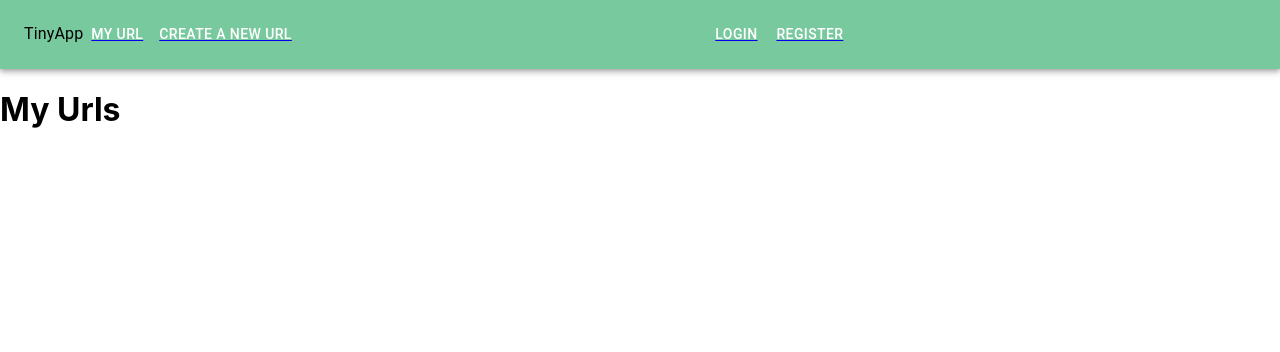
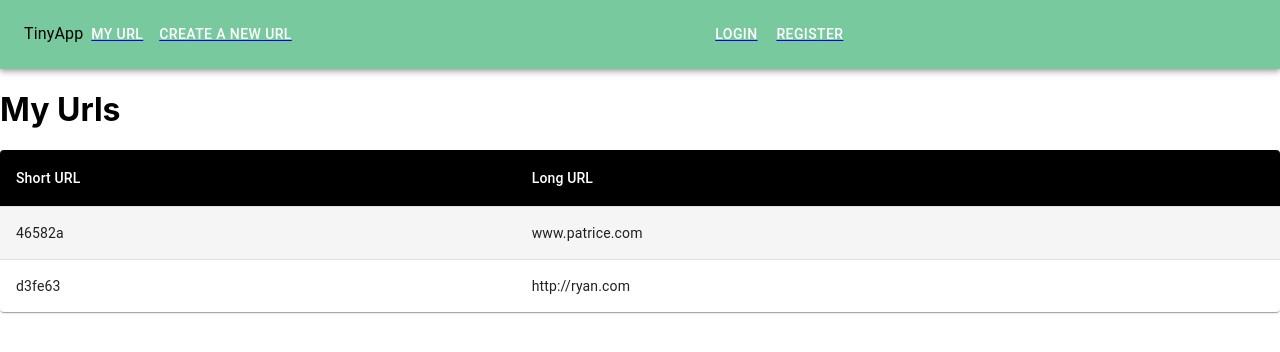
Before and after one commit to patriceandrea/tinyapp-2.0, a React (Create React App) app in the folder client/: page /myurls in a window 1280 px wide. Shown: the top 352 px of the page. Built offline with nearby package versions, Linux system fonts and the light colour scheme.

Commit message:
add table to the my urls page

```diff
--- /dev/null
+++ b/client/src/Components/TableData.tsx
@@ -0,0 +1,78 @@
+import * as React from 'react';
+import { styled } from '@mui/material/styles';
+import Table from '@mui/material/Table';
+import TableBody from '@mui/material/TableBody';
+import TableCell, { tableCellClasses } from '@mui/material/TableCell';
+import TableContainer from '@mui/material/TableContainer';
+import TableHead from '@mui/material/TableHead';
+import TableRow from '@mui/material/TableRow';
+import Paper from '@mui/material/Paper';
+
+
+export interface ITableDataProps { }
+
+
+
+const StyledTableCell = styled(TableCell)(({ theme }) => ({
+  [`&.${tableCellClasses.head}`]: {
+    backgroundColor: theme.palette.common.black,
+    color: theme.palette.common.white,
+  },
+  [`&.${tableCellClasses.body}`]: {
+    fontSize: 14,
+  },
+}));
+
+const StyledTableRow = styled(TableRow)(({ theme }) => ({
+  '&:nth-of-type(odd)': {
+    backgroundColor: theme.palette.action.hover,
+  },
+  // hide last border
+  '&:last-child td, &:last-child th': {
+    border: 0,
+  },
+}));
+
+function createData(
+
+  shortUrl: string,
+  longUrl: string
+) {
+  return { shortUrl, longUrl };
+}
+
+const rows = [
+  createData('46582a', 'www.patrice.com'),
+  createData('d3fe63', 'http://ryan.com'),
+];
+
+
+
+const TableData: React.FunctionComponent<ITableDataProps> = (props) => {
+  return (
+
+    <TableContainer component={Paper}>
+      <Table sx={{ minWidth: 700 }} aria-label="customized table">
+        <TableHead>
+          <TableRow>
+            <StyledTableCell>Short URL</StyledTableCell>
+            <StyledTableCell >Long URL</StyledTableCell>
+          </TableRow>
+        </TableHead>
+        <TableBody>
+          {rows.map((row) => (
+            <StyledTableRow key={row.shortUrl}>
+              <StyledTableCell component="th" scope="row">
+                {row.shortUrl}
+              </StyledTableCell>
+              <StyledTableCell>{row.longUrl}</StyledTableCell>
+
+            </StyledTableRow>
+          ))}
+        </TableBody>
+      </Table>
+    </TableContainer>
+  );
+};
+
+export default TableData;
--- a/client/src/pages/MyUrls.tsx
+++ b/client/src/pages/MyUrls.tsx
@@ -1,6 +1,6 @@
 import React from "react";
 import Header from "../Components/Header";
-
+import Table from "../Components/TableData";
 
 export interface IMyUrlsProps { }
 
@@ -10,6 +10,7 @@ const MyUrls: React.FunctionComponent<IMyUrlsProps> = (props) => {
     <div>
       <Header />
       <h1>My Urls </h1>
+      <Table />
     </div>
   )
 };
```
